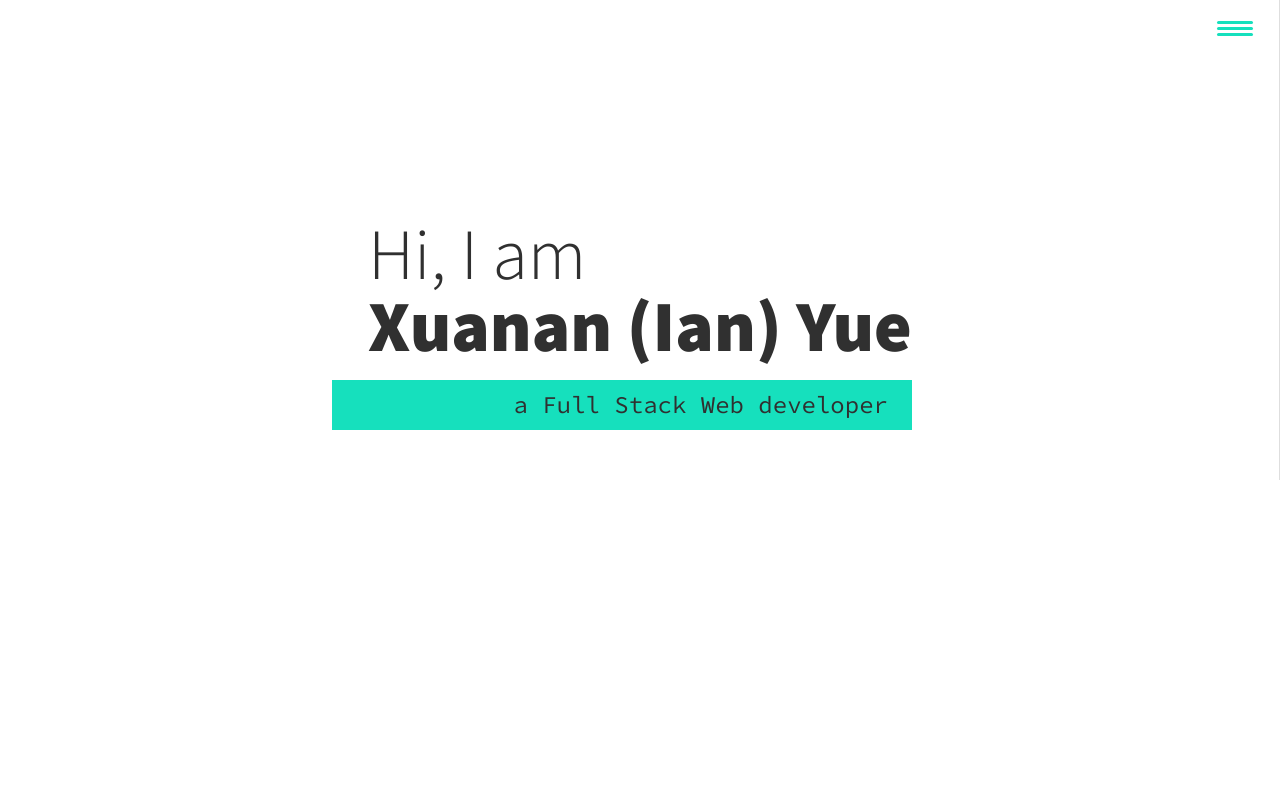
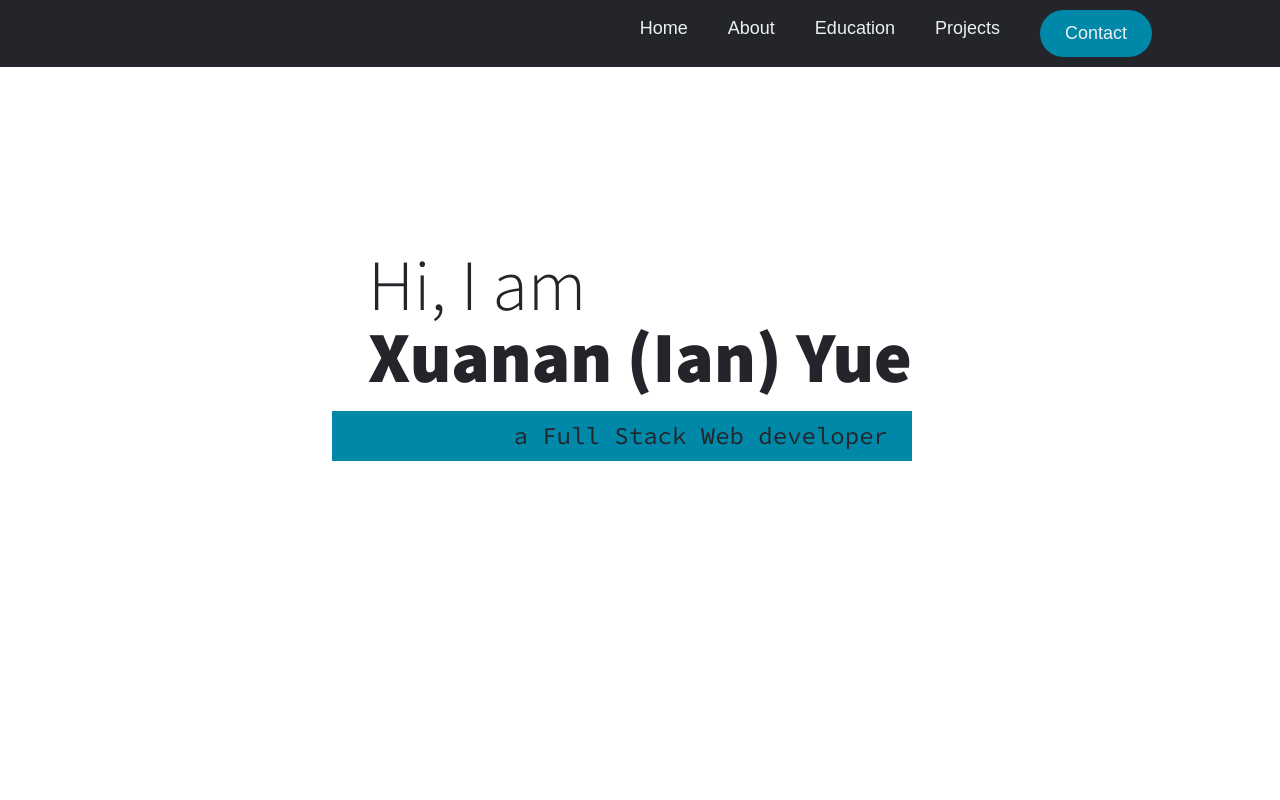
Before and after one commit to King23WL/My-Portfolio-Website, a plain HTML site: page index.html in a window 1280 px wide. Shown: the top 800 px of the page. Drawn offline with nearby package versions, Linux system fonts and the light colour scheme.

Commit message:
add nav bar

```diff
--- a/index.html
+++ b/index.html
@@ -33,7 +33,7 @@
   <body>
     <div id="preloader"></div>
     <header>
-      <div class="logo">
+      <!-- <div class="logo">
         <img src="img/devjane.png" alt="" />
       </div>
       <button class="nav-toggle" aria-label="toggle navigation">
@@ -55,8 +55,30 @@
             <a href="./contact.html" class="nav__link">Contact Me</a>
           </li>
         </ul>
+      </nav> -->
+      <!-- <a class="logo" href="/"><img src="/img/logo.jpg" alt="logo" /></a> -->
+      <nav>
+        <ul class="nav__links">
+          <li><a href="#home">Home</a></li>
+          <li><a href="#about">About</a></li>
+          <li><a href="#services">Education</a></li>
+          <li><a href="#work">Projects</a></li>
+        </ul>
       </nav>
+      <a class="cta" href="./contact.html">Contact</a>
+      <p class="menu cta">Menu</p>
     </header>
+    <div id="mobile__menu" class="overlay">
+      <a class="close">&times;</a>
+      <div class="overlay__content">
+        <li><a href="#home">Home</a></li>
+        <li><a href="#about">About</a></li>
+        <li><a href="#services">Education</a></li>
+        <li><a href="#work">Projects</a></li>
+        <li><a href="contact.html">Contact</a></li>
+      </ul>
+      </div>
+    </div>
 
     <!-- Introduction -->
     <section class="intro" id="home">
--- a/index.js
+++ b/index.js
@@ -1,16 +1,3 @@
-const navToggle = document.querySelector(".nav-toggle");
-const navLinks = document.querySelectorAll(".nav__link");
-
-navToggle.addEventListener("click", () => {
-  document.body.classList.toggle("nav-open");
-});
-
-navLinks.forEach((link) => {
-  link.addEventListener("click", () => {
-    document.body.classList.remove("nav-open");
-  });
-});
-
 // preloader
 const preload = document.getElementById("preloader");
 window.addEventListener("load", () => {
@@ -18,3 +5,16 @@ window.addEventListener("load", () => {
     preload.style.display = "none";
   }, 1050);
 });
+
+const doc = document;
+const menuOpen = doc.querySelector(".menu");
+const menuClose = doc.querySelector(".close");
+const overlay = doc.querySelector(".overlay");
+
+menuOpen.addEventListener("click", () => {
+  overlay.classList.add("overlay--active");
+});
+
+menuClose.addEventListener("click", () => {
+  overlay.classList.remove("overlay--active");
+});
--- a/style.css
+++ b/style.css
@@ -14,8 +14,8 @@
   --fw-bold: 900;
 
   --clr-light: #fff;
-  --clr-dark: #303030;
-  --clr-accent: #16e0bd;
+  --clr-dark: #24252a;
+  --clr-accent: #0088a9;
 
   --fs-h1: 3rem;
   --fs-h2: 2.25rem;
@@ -158,8 +158,15 @@ h3 {
 
 header {
   display: flex;
-  justify-content: space-between;
-  padding: 1em;
+
+  justify-content: flex-end;
+  align-items: center;
+  padding: 10px 10%;
+  background-color: #24252a;
+}
+
+.logo {
+  margin-right: auto;
 }
 .intro-content {
   align-items: center;
@@ -167,9 +174,6 @@ header {
   bottom: 100px;
 }
 
-.logo {
-  max-width: 100px;
-}
 #home {
   height: 100vh;
   margin-right: auto;
@@ -177,102 +181,94 @@ header {
   display: flex;
   align-items: center;
 }
-
-.nav {
-  position: fixed;
-  background: var(--clr-dark);
-  color: var(--clr-light);
-  top: 0;
-  bottom: 50;
-  left: 50;
-  right: 0;
-  z-index: 100;
-
-  transform: translateX(100%);
-  transition: transform 250ms cubic-bezier(0.5, 0, 0.5, 1);
+.nav__links {
+  list-style: none;
+  display: flex;
 }
 
-.nav__list {
-  list-style: none;
-  display: flex;
-  height: 50%;
-  flex-direction: column;
-  justify-content: space-evenly;
-  align-items: flex-end;
-  margin: 0;
-  padding: 0;
-}
-
-.nav__link {
-  color: inherit;
-  font-weight: var(--fw-bold);
-  font-size: var(--fs-h2);
+.nav__links a,
+.cta,
+.overlay__content a {
+  font-family: "Montserrat", sans-serif;
+  font-weight: 500;
+  color: #edf0f1;
   text-decoration: none;
 }
 
-.nav__link:hover {
-  color: var(--clr-accent);
+.nav__links li {
+  padding: 0px 20px;
 }
 
-.nav-toggle {
-  padding: 0.5em;
-  background: transparent;
-  border: 0;
-  cursor: pointer;
-  position: fixed;
-  right: 1em;
-  top: 1em;
-  z-index: 1000;
+.nav__links li a {
+  transition: all 0.3s ease 0s;
 }
 
-.nav-open .nav {
-  transform: translateX(0);
+.nav__links li a:hover {
+  color: #0088a9;
 }
 
-.nav-open .nav-toggle {
-  position: fixed;
+.cta {
+  margin-left: 20px;
+  padding: 9px 25px;
+  background-color: rgba(0, 136, 169, 1);
+  border: none;
+  border-radius: 50px;
+  cursor: pointer;
+  transition: all 0.3s ease 0s;
 }
 
-.nav-open .hamburger {
-  transform: rotate(0.625turn);
+.cta:hover {
+  background-color: rgba(0, 136, 169, 0.8);
 }
 
-.nav-open .hamburger::before {
-  transform: rotate(90deg) translateX(-6px);
+/* Mobile Nav */
+
+.menu {
+  display: none;
 }
 
-.nav-open .hamburger::after {
-  opacity: 0;
+.overlay {
+  height: 100%;
+  width: 0;
+  position: fixed;
+  z-index: 1;
+  left: 0;
+  top: 0;
+  background-color: #24252a;
+  overflow-x: hidden;
+  transition: all 0.5s ease 0s;
 }
 
-.hamburger {
-  display: block;
-  position: relative;
+.overlay--active {
+  width: 100%;
 }
 
-.hamburger,
-.hamburger::before,
-.hamburger::after {
-  background: var(--clr-accent);
-  width: 2em;
-  height: 3px;
-  border-radius: 1em;
-  transition: transform 250ms ease-in-out;
+.overlay__content {
+  display: flex;
+  height: 100%;
+  flex-direction: column;
+  align-items: center;
+  justify-content: center;
 }
 
-.hamburger::before,
-.hamburger::after {
-  content: "";
-  position: absolute;
-  left: 0;
-  right: 0;
+.overlay a {
+  padding: 15px;
+  font-size: 36px;
+  display: block;
+  transition: all 0.3s ease 0s;
 }
 
-.hamburger::before {
-  top: 6px;
+.overlay a:hover,
+.overlay a:focus {
+  color: #0088a9;
 }
-.hamburger::after {
-  bottom: 6px;
+.overlay .close {
+  position: absolute;
+  top: 20px;
+  right: 45px;
+  font-size: 60px;
+  color: #edf0f1;
+  cursor: pointer;
 }
 
 /*  Intro section  */
@@ -503,3 +499,24 @@ header {
   margin-left: auto;
   margin-right: auto;
 }
+
+@media screen and (max-height: 450px) {
+  .overlay a {
+    font-size: 20px;
+  }
+  .overlay .close {
+    font-size: 40px;
+    top: 15px;
+    right: 35px;
+  }
+}
+
+@media only screen and (max-width: 800px) {
+  .nav__links,
+  .cta {
+    display: none;
+  }
+  .menu {
+    display: initial;
+  }
+}
```
Also changed, not shown: img/logo.jpg (added).
